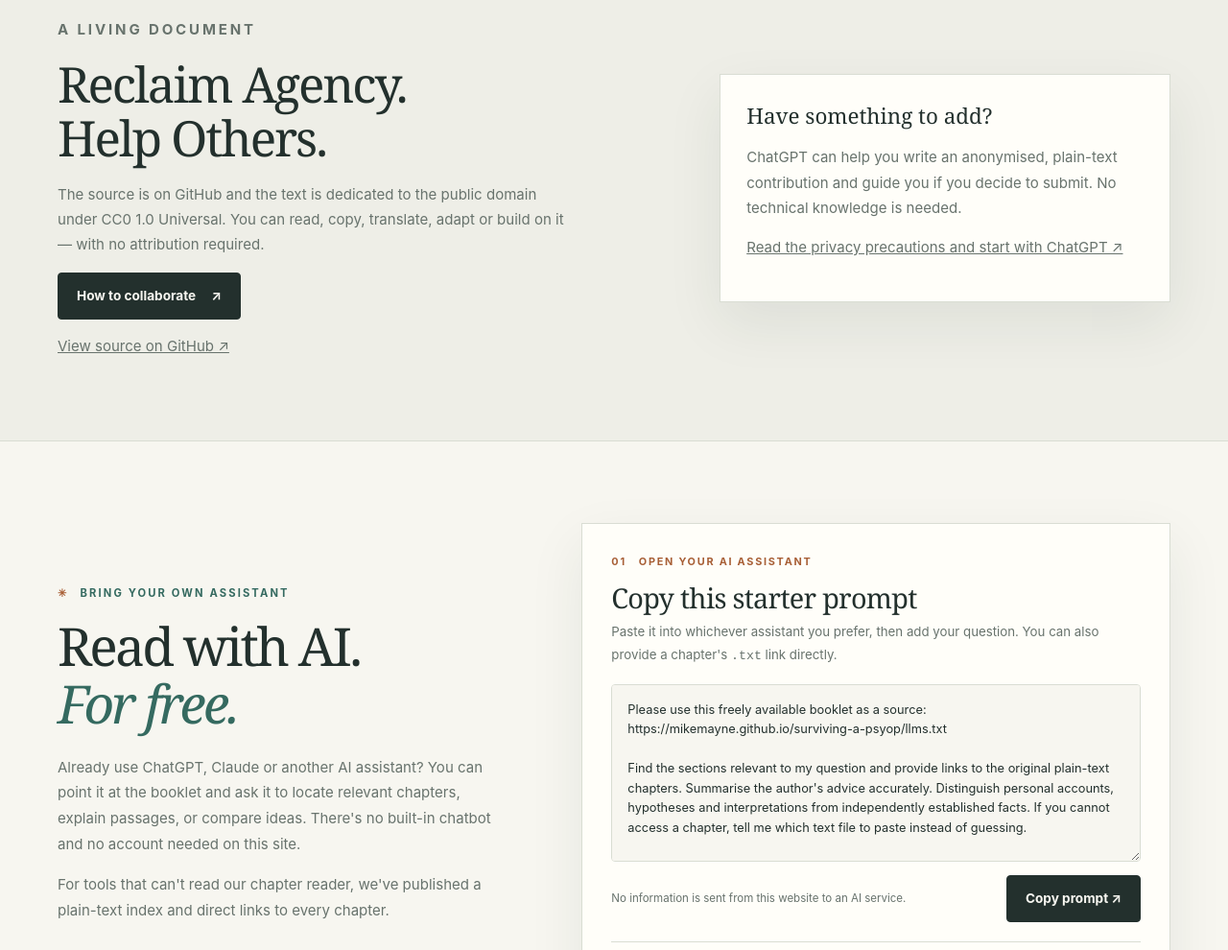
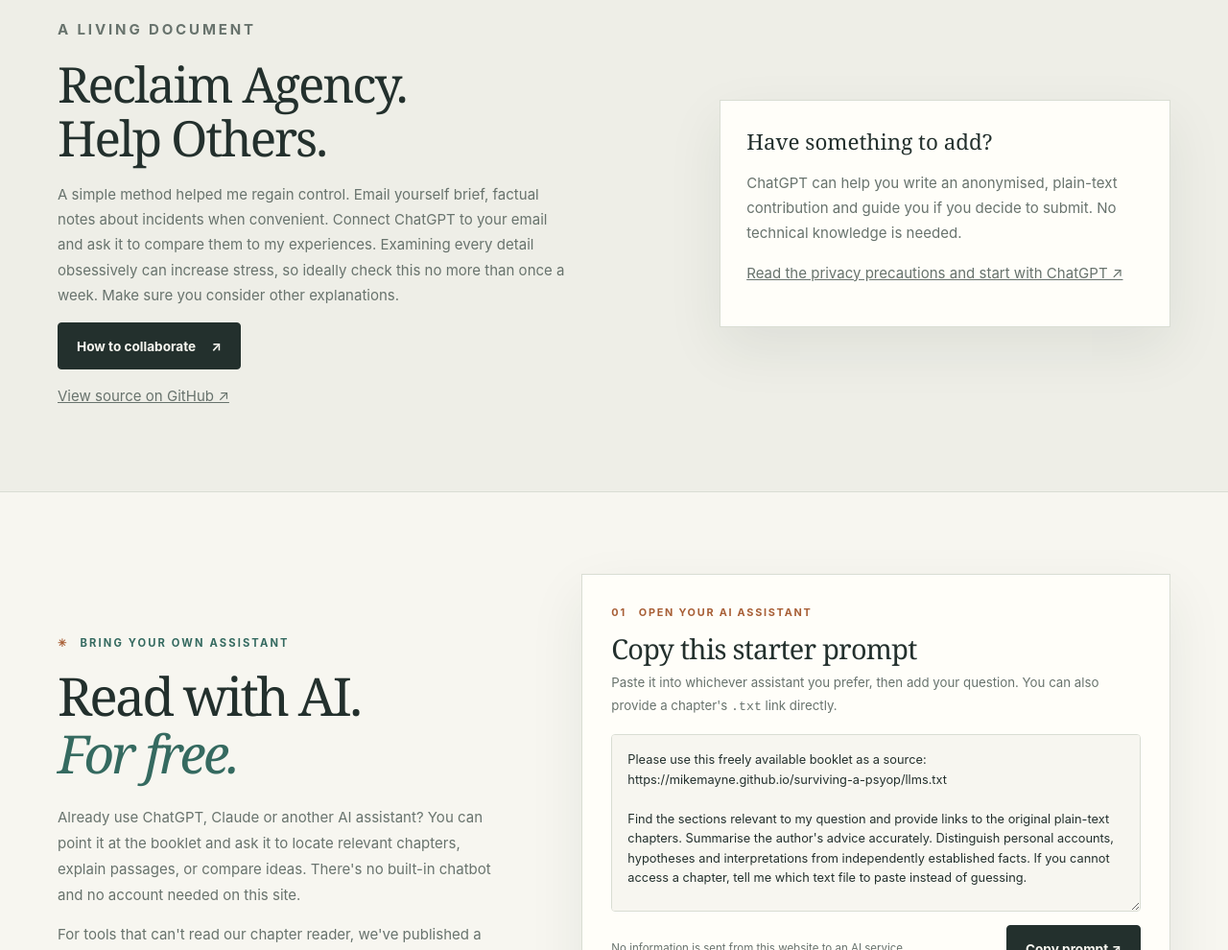
Before and after one commit to mikemayne/surviving-a-psyop, a plain HTML site: page index.html in a window 1280 px wide. Shown: the part 5407-6397 px from the top of the page at 96% size. Drawn offline with Linux system fonts and the light colour scheme.

Commit message:
Update Reclaim Agency section with monitoring guidance

```diff
--- a/index.html
+++ b/index.html
@@ -376,7 +376,7 @@
       <div>
         <p class="eyebrow">A living document</p>
         <h2>Reclaim Agency.<br>Help Others.</h2>
-        <p>The source is on GitHub and the text is dedicated to the public domain under CC0 1.0 Universal. You can read, copy, translate, adapt or build on it — with no attribution required.</p>
+        <p>A simple method helped me regain control. Email yourself brief, factual notes about incidents when convenient.  Connect ChatGPT to your email and ask it to compare them to my experiences. Examining every detail obsessively can increase stress, so ideally check this no more than once a week.  Make sure you consider other explanations.</p>
         <a class="btn btn-primary" href="#read/how_to_collaborate">How to collaborate <span aria-hidden="true">↗</span></a>
         <p><a href="https://github.com/mikemayne/surviving-a-psyop" target="_blank" rel="noopener noreferrer">View source on GitHub ↗</a></p>
       </div>
```
